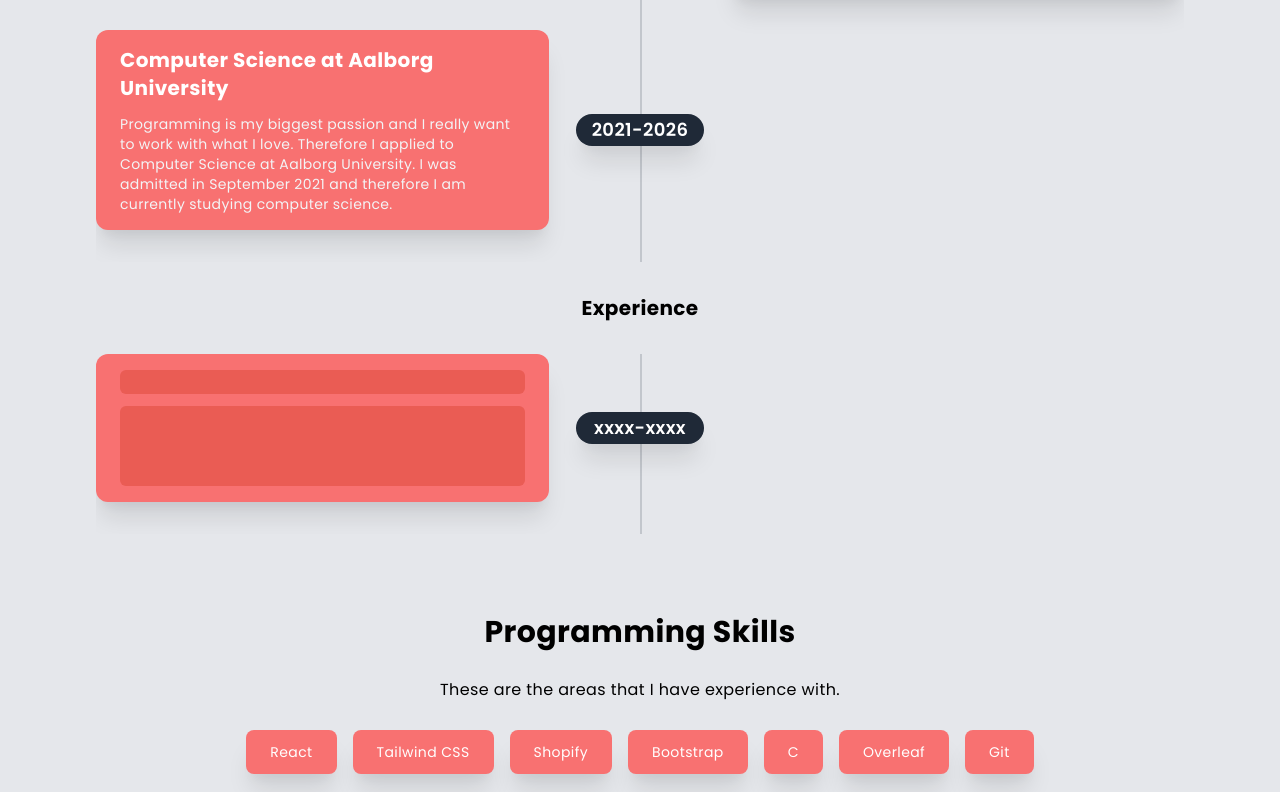
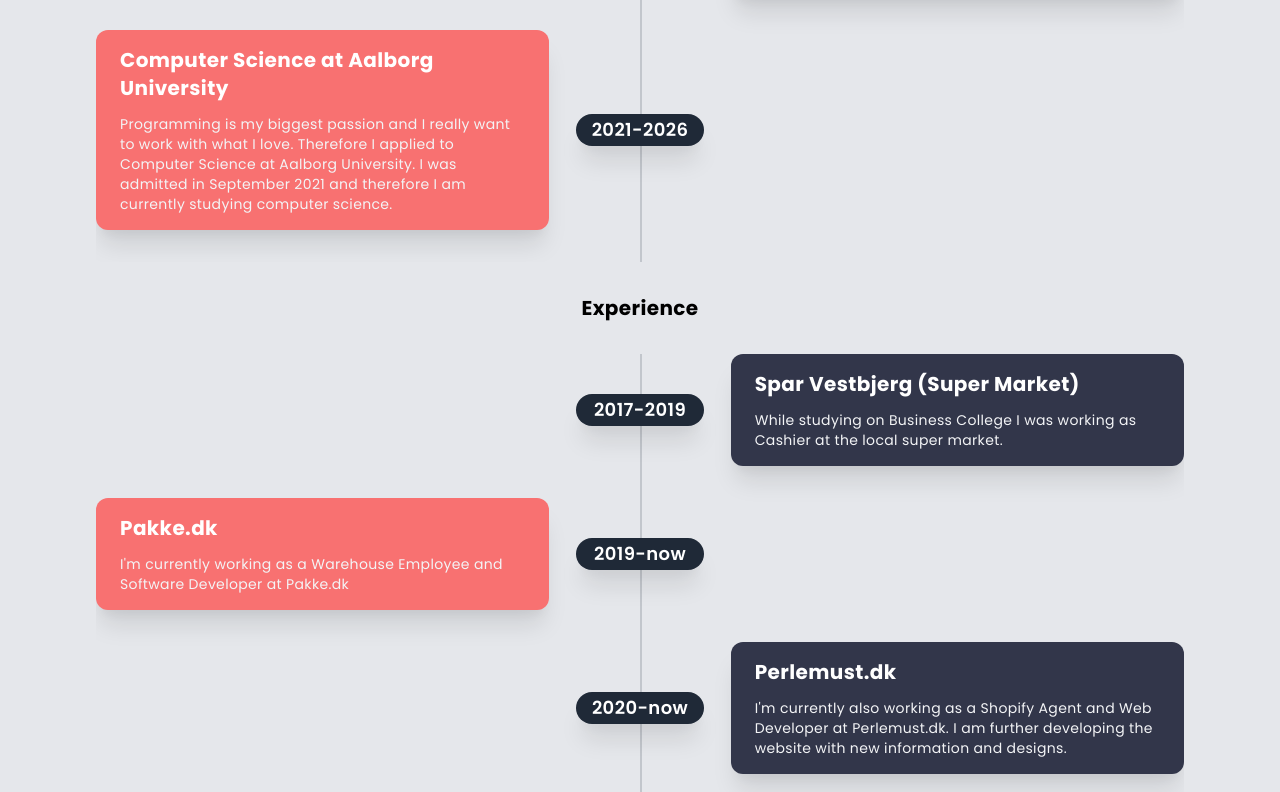
Before and after one commit to sebastianlivoni/personal-website, a React (Create React App) app: page /about in a window 1280 px wide. Shown: the part 1508-2300 px from the top of the page. Built offline with nearby package versions, Linux system fonts and the light colour scheme.

Commit message:
updated with new experience and fixing small key error

```diff
--- a/src/components/skills/index.js
+++ b/src/components/skills/index.js
@@ -6,8 +6,8 @@ export default function Skills() {
       <h1 className="text-center text-3xl font-bold mt-10">Programming Skills</h1>
       <p className="my-7 text-center" >These are the areas that I have experience with.</p>
       <div className="flex flex-wrap justify-center space-x-4">
-        {skills.map((item) => (
-          <p className="shadow-xl px-6 py-3 mb-4 bg-red-400 hover:bg-red-500 cursor-pointer rounded-lg text-sm text-white">{item}</p>
+        {skills.map((item, i) => (
+          <p key={i} className="shadow-xl px-6 py-3 mb-4 bg-red-400 hover:bg-red-500 cursor-pointer rounded-lg text-sm text-white">{item}</p>
           ))}
       </div>
     </div>
--- a/src/components/timeline/index.jsx
+++ b/src/components/timeline/index.jsx
@@ -1,31 +1,33 @@
-const timelinesitems = [
-  {
-    title: "Primary school",
-    desc: "I started my time in primary school in 2007 and graduated in June 2017.",
-    year_from: "2007",
-    year_to: "2017"
-  },
-  {
-    title: "Ingstrup Efterskole (Continuation School)",
-    desc: "After I graduated in 2017, I went to a continuation school just outside Løkken in Denmark called Ingstrup Efterskole. My elective was football, which is why I also played a lot of football during the school year.",
-    year_from: "2017",
-    year_to: "2018"
-  },
-  {
-    title: "Aalborg Business College, Turøgade",
-    desc: "After after school I started at Aalborg Business School. Here I went for 3 years and graduated in June 2021. My electives was focused on Mathematics and International Economics.",
-    year_from: "2018",
-    year_to: "2021"
-  },
-  {
-    title: "Computer Science at Aalborg University",
-    desc: "Programming is my biggest passion and I really want to work with what I love. Therefore I applied to Computer Science at Aalborg University. I was admitted in September 2021 and therefore I am currently studying computer science.",
-    year_from: "2021",
-    year_to: "2026"
-  },
-]
+export default function TimeLine(props) {
+  return (
+    <>
+      <div className="container mx-auto w-full h-full dark:text-white">
+        <div className="relative wrap overflow-hidden pt-8 h-full">
+          <h1 className="text-center mb-8 font-bold text-xl">{props.title}</h1>
+          <div className="border-2-2 absolute border-opacity-20 border-gray-700 dark:border-gray-500 h-full border" style={{left: "50%"}}></div>
 
-export default function TimeLine() {
+          {props.items.map((item, i) => (
+
+            <div key={i} className={i % 2 === 0 ? "mb-8 flex justify-between items-center w-full" : "mb-8 flex justify-between items-center w-full flex-row-reverse"}>
+              <div className="order-1 w-4/12 lg:w-5/12"></div>
+              <div className="z-20 flex items-center order-1 bg-gray-800 dark:bg-gray-700 shadow-xl w-20 lg:w-32 h-8 rounded-full">
+                <h1 className="mx-auto font-semibold text-xs lg:text-lg text-white">{item.year_from}-{item.year_to}</h1>
+              </div>
+              <div className={i % 2 === 0 ? "order-1 bg-custom-dark-gray-2 rounded-xl shadow-xl w-4/12 lg:w-5/12 px-6 py-4" : "order-1 bg-red-400 rounded-xl shadow-xl w-4/12 lg:w-5/12 px-6 py-4"}>
+                <h3 className="mb-3 font-bold text-white text-sm lg:text-xl">{item.title}</h3>
+                <p className="text-xs lg:text-sm leading-snug tracking-wide text-gray-100 text-opacity-100">{item.desc}</p>
+              </div>
+            </div>
+
+            ))}
+
+        </div>
+      </div>
+    </>
+  )
+}
+
+{/*export default function TimeLine() {
   return (
     <>
       <h1 className="text-center text-3xl font-bold dark:text-white">My Short Resume & Journey</h1>
@@ -53,17 +55,7 @@ export default function TimeLine() {
         <div className="relative wrap overflow-hidden pt-8 h-full">
           <h1 className="text-center mb-8 font-bold text-xl">Experience</h1>
           <div className="border-2-2 absolute border-opacity-20 border-gray-700 dark:border-gray-500 h-full border" style={{left: "50%"}}></div>
-          {/*<div className="mb-8 flex justify-between items-center w-full right-timeline">
-            <div className="order-1 w-5/12"></div>
-            <div className="z-20 flex items-center order-1 bg-gray-800 shadow-xl w-20 lg:w-32 h-8 rounded-full">
-              <h1 className="mx-auto font-semibold text-lg text-white">2007-2017</h1>
-            </div>
-            <div className="order-1 bg-custom-dark-gray-2 rounded-xl shadow-xl w-5/12 px-6 py-4">
-              <h3 className="mb-3 font-bold h-6 w-full bg-custom-dark-blue animate-pulse text-gray-800 text-xl"></h3>
-              <p className="text-sm leading-snug tracking-wide bg-custom-dark-blue text-opacity-100 h-6 w-full"></p>
-              <p className="text-sm leading-snug tracking-wide bg-custom-dark-blue text-opacity-100 h-6 w-full"></p>
-            </div>
-          </div>*/}
+
 
           <div className="mb-8 flex justify-between flex-row-reverse items-center w-full left-timeline">
             <div className="order-1 w-4/12 lg:w-5/12"></div>
@@ -71,7 +63,7 @@ export default function TimeLine() {
               <h1 className="mx-auto text-white font-semibold text-xs lg:text-lg">xxxx-xxxx</h1>
             </div>
             <div className="order-1 bg-red-400 rounded-xl shadow-xl w-4/12 lg:w-5/12 px-6 py-4">
-              <div className="mb-3 font-bold text-white bg-custom-gradient-start text-xl w-full h-6 rounded-md"></div> {/* Replace til h3 */}
+              <div className="mb-3 font-bold text-white bg-custom-gradient-start text-xl w-full h-6 rounded-md"></div>
               <p className="text-xs lg:text-sm font-medium leading-snug tracking-wide text-white text-opacity-100 bg-custom-gradient-start h-20 w-full rounded-md"></p>
             </div>
           </div>
@@ -80,4 +72,4 @@ export default function TimeLine() {
       </div>
     </>
   )
-}
+}*/}
--- a/src/pages/About.js
+++ b/src/pages/About.js
@@ -4,6 +4,54 @@ import Nav from '../components/navigation/nav.jsx';
 import TimeLine from '../components/timeline/index.jsx';
 import AboutMe from '../components/about';
 import Skills from '../components/skills';
+
+const timelinesitems = [
+  {
+    title: "Primary school",
+    desc: "I started my time in primary school in 2007 and graduated in June 2017.",
+    year_from: "2007",
+    year_to: "2017"
+  },
+  {
+    title: "Ingstrup Efterskole (Continuation School)",
+    desc: "After I graduated in 2017, I went to a continuation school just outside Løkken in Denmark called Ingstrup Efterskole. My elective was football, which is why I also played a lot of football during the school year.",
+    year_from: "2017",
+    year_to: "2018"
+  },
+  {
+    title: "Aalborg Business College, Turøgade",
+    desc: "After after school I started at Aalborg Business School. Here I went for 3 years and graduated in June 2021. My electives was focused on Mathematics and International Economics.",
+    year_from: "2018",
+    year_to: "2021"
+  },
+  {
+    title: "Computer Science at Aalborg University",
+    desc: "Programming is my biggest passion and I really want to work with what I love. Therefore I applied to Computer Science at Aalborg University. I was admitted in September 2021 and therefore I am currently studying computer science.",
+    year_from: "2021",
+    year_to: "2026"
+  },
+]
+
+const experience = [
+  {
+    title: "Spar Vestbjerg (Super Market)",
+    desc: "While studying on Business College I was working as Cashier at the local super market.",
+    year_from: "2017",
+    year_to: "2019"
+  },
+  {
+    title: "Pakke.dk",
+    desc: "I'm currently working as a Warehouse Employee and Software Developer at Pakke.dk",
+    year_from: "2019",
+    year_to: "now"
+  },
+  {
+    title: "Perlemust.dk",
+    desc: "I'm currently also working as a Shopify Agent and Web Developer at Perlemust.dk. I am further developing the website with new information and designs.",
+    year_from: "2020",
+    year_to: "now"
+  }
+]
 
 export default function AboutPage() {
   return (
@@ -14,7 +62,9 @@ export default function AboutPage() {
           <div className="mx-8">
             <AboutMe />
 
-            <TimeLine />
+            <h1 className="text-center text-3xl font-bold dark:text-white">My Short Resume & Journey</h1>
+            <TimeLine title={"Education"} items={timelinesitems} />
+            <TimeLine title={"Experience"} items={experience} />
             <Skills />
           </div>
         </div>
```
Also changed, not shown: public/manifest.json.
